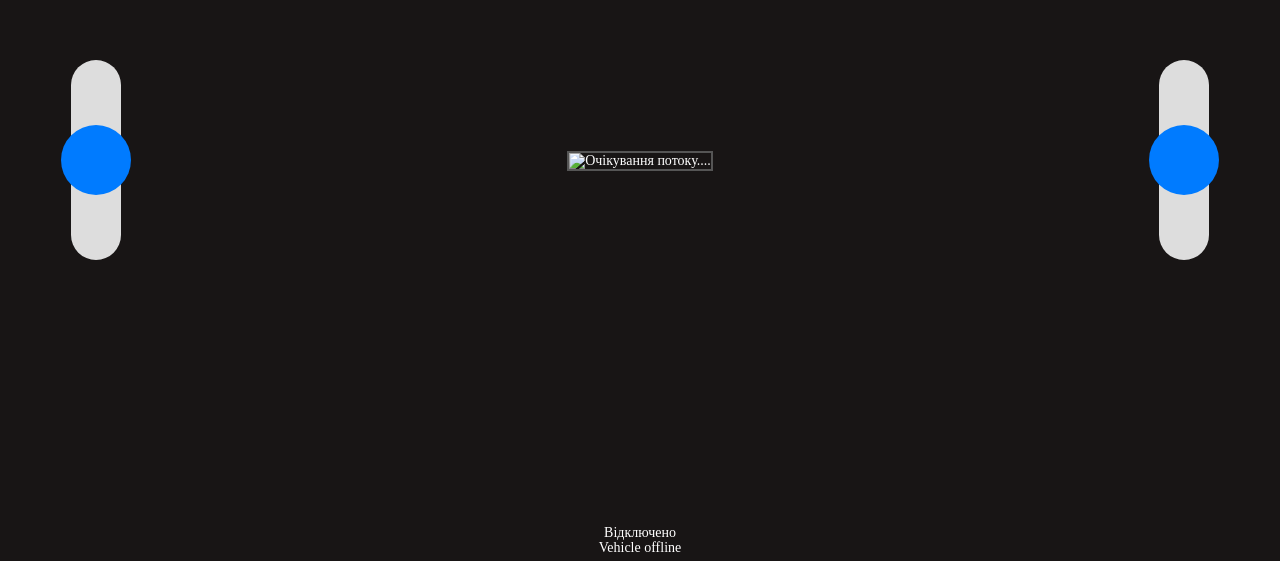
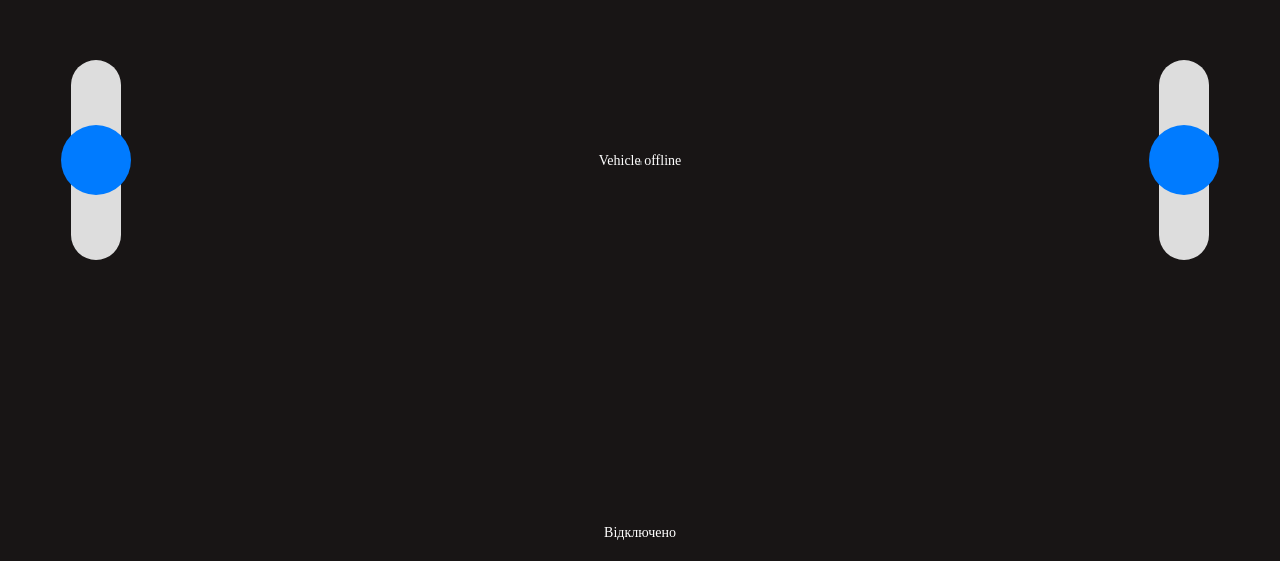
Before and after one commit to akokoo/render, a website: page index.html in a window 1280 px wide. Shown: the part 239-800 px from the top of the page. Drawn offline with Linux system fonts and the light colour scheme.

Commit message:
changed some trouble with scc

```diff
--- a/index.html
+++ b/index.html
@@ -20,15 +20,15 @@
   </head>
   <body>
       <div style="resize: none;">
-        <div class="main" style="z-index: 1;">
+        <div class="main" style="z-index: 1; position: relative">
           <div style="display: flex; flex-direction: row; justify-content: space-between; height: 100vh">
             <div style="display: flex; justify-content: center; align-items: center; width: 15%;">
               <div>
                 <input id="left" type="range" min="0" max="2" value="1" step="1" style=" transform: rotate(-90deg); width: 200px;"/>
               </div>
             </div>
-            <div style="margin: auto;">
-              <img id="stream" src="" alt="Очікування потоку....">
+            <div style="margin: auto;"">
+              <img id="stream" src="">
             </div>
             <div style="display: flex; justify-content: center; align-items: center;  width: 15%;">
               <div>
@@ -37,7 +37,7 @@
             </div>
           </div>
           <div id="status" style="width: 100%; text-align: center; bottom: 20px; position: absolute;">Підключення до сервера....</div>
-          <div id="vehicle"style="width: 100%; text-align: center; bottom: 5px; position: absolute;">Vehicle offline</div>
+          <div id="vehicle"style="width: 100%; text-align: center; top: 50%; left: 50%; transform: translate(-50%, -50%); position: absolute;">Vehicle offline</div>
         </div>
         <div id="overlay" class="hide">
           <div style="display: flex; justify-content: center; align-items: center; height: 100%; color: grey; font-size: 2.5em;">
@@ -171,7 +171,7 @@
         const oldUrl = img.src;
         img.src = url;
         if(oldUrl.startsWith('blob:')) URL.revokeObjectURL(oldUrl);
-        vehicleStatus.innerText = "Tank online";
+        vehicleStatus.innerText = "Vehicles online";
         wsOnline = true;
     };
     ws.onclose = () => {
@@ -182,7 +182,7 @@
     interval = setInterval(() => {
       if (!wsOnline) {
         console.log("tank offline");
-        vehicleStatus.innerText = "Tank offline";
+        vehicleStatus.innerText = "Vehicle offline";
       }
       wsOnline = false;
     }, 3000);
```
